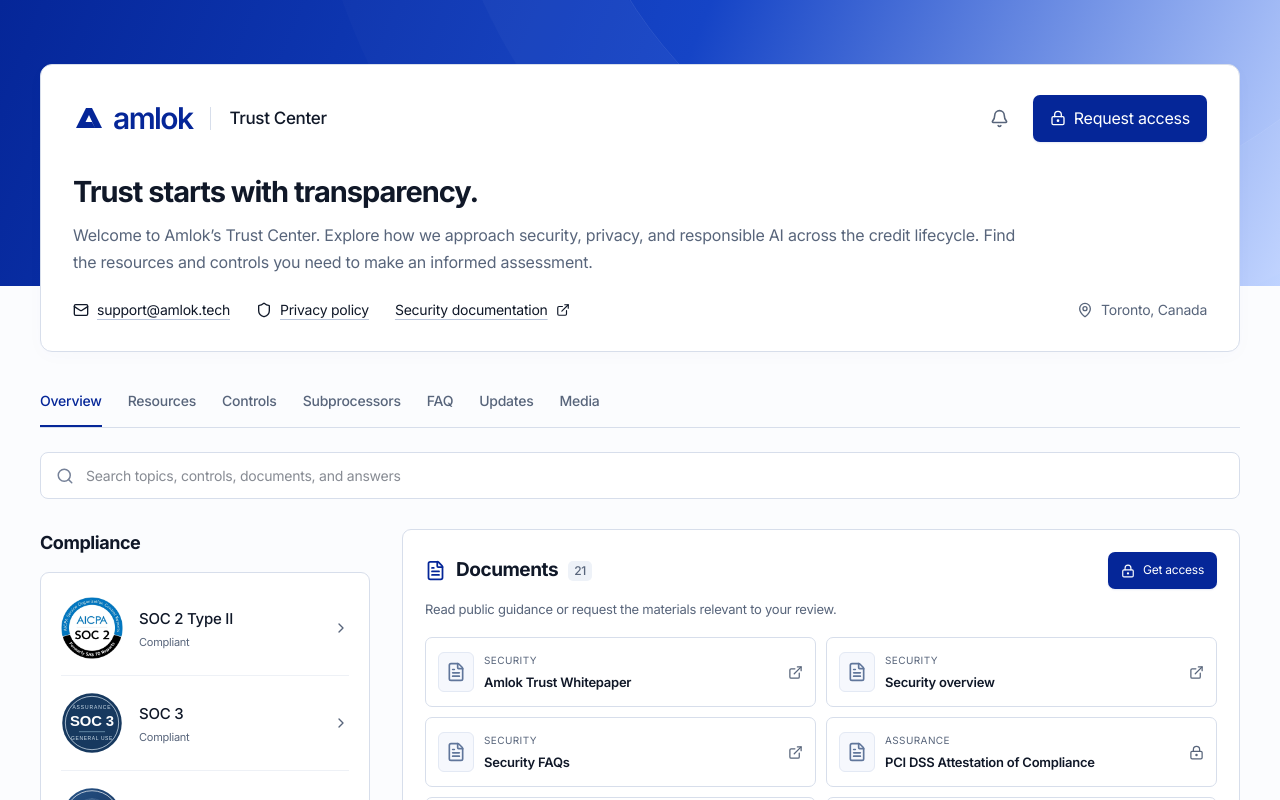
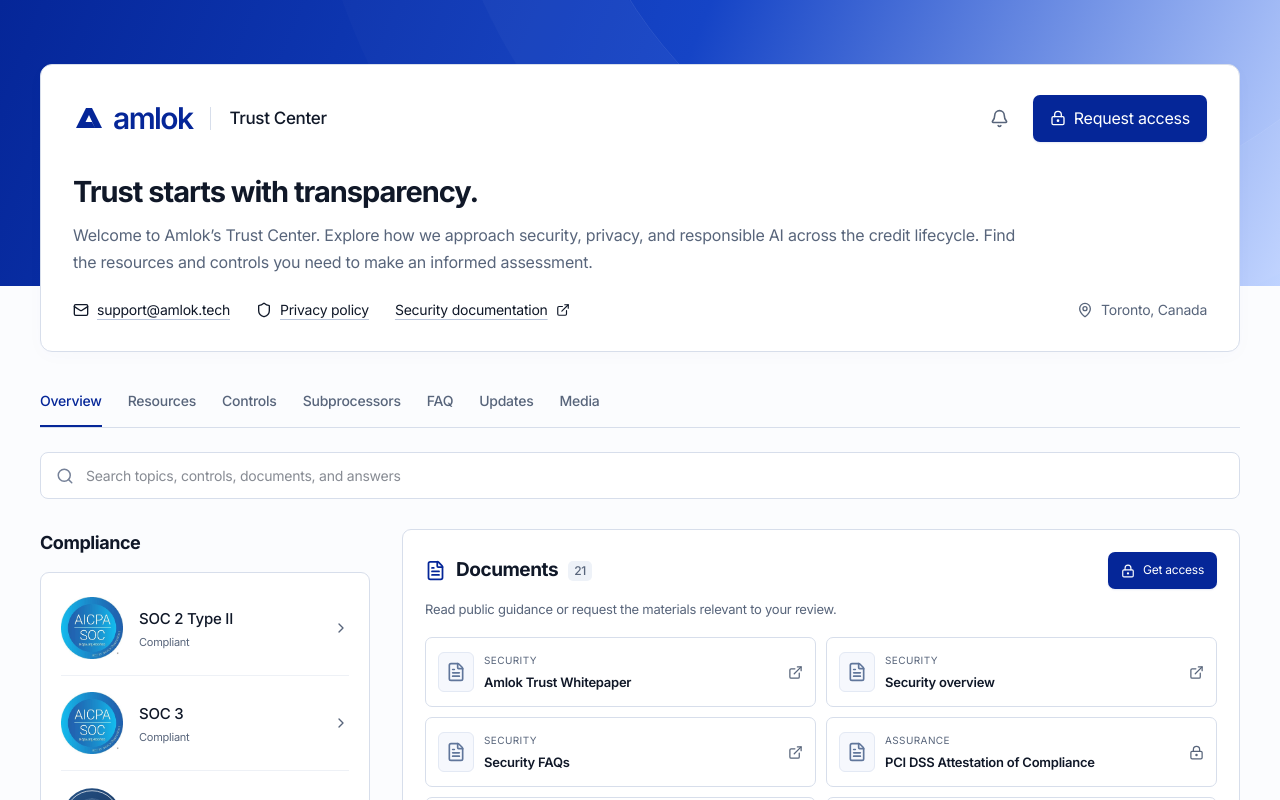
Before and after one commit to amloktech/website, a Next.js app: page /trust in a window 1280 px wide. Shown: the top 800 px of the page. Built offline with nearby package versions, Linux system fonts and the light colour scheme.

Commit message:
Use matching official AICPA SOC logos in Trust Center

```diff
--- a/src/components/trust-center-elements.tsx
+++ b/src/components/trust-center-elements.tsx
@@ -27,13 +27,8 @@ export function FrameworkBadge({ kind }: { kind: TrustFramework['badge'] }) {
     <path d="M26 30h46m-9-8 9 8-9 8M74 70H28m9-8-9 8 9 8" fill="none" stroke="#376fa0" strokeWidth="3" strokeLinecap="round" strokeLinejoin="round"/>
     <text x="50" y="58" fill="#17395f" textAnchor="middle" fontSize="26" fontWeight="700" fontFamily="Arial,sans-serif">FDX</text>
   </svg>;
-  if (kind === 'soc2') return <img className={s.certificationBadge} src="/images/trust/soc2-badge.webp" alt="" width={64} height={64}/>;
-  if (kind === 'soc3') return <svg className={s.certificationBadge} viewBox="0 0 100 100" aria-hidden="true">
-    <circle cx="50" cy="50" r="48" fill="#17395f"/><circle cx="50" cy="50" r="43" fill="none" stroke="#d2e1ed" strokeWidth="1.2"/>
-    <text x="50" y="28" fill="#d2e1ed" textAnchor="middle" fontSize="8" letterSpacing="1.5" fontFamily="Arial,sans-serif">ASSURANCE</text>
-    <text x="50" y="55" fill="#fff" textAnchor="middle" fontSize="24" fontWeight="700" fontFamily="Arial,sans-serif">SOC 3</text>
-    <path d="M29 64h42" stroke="#8fb6ce"/><text x="50" y="77" fill="#d2e1ed" textAnchor="middle" fontSize="8" letterSpacing="1" fontFamily="Arial,sans-serif">GENERAL USE</text>
-  </svg>;
+  // AICPA's service-organization SOC mark applies to both reports; keep the artwork identical.
+  if (kind === 'soc2' || kind === 'soc3') return <img className={s.certificationBadge} src="/images/trust/aicpa-soc-service-organizations.jpg" alt="" width={64} height={64}/>;
   if (kind === 'iso27001' || kind === 'iso42001') return <svg className={s.certificationBadge} viewBox="0 0 100 100" aria-hidden="true">
     <defs><linearGradient id={gradient} x1="0" y1="0" x2="1" y2="1"><stop stopColor="#275488"/><stop offset="1" stopColor="#142f58"/></linearGradient></defs>
     <circle cx="50" cy="50" r="48" fill={`url(#${gradient})`}/><circle cx="50" cy="50" r="44" fill="none" stroke="#fff" strokeWidth="1.1"/>
```
Also changed, not shown: public/images/trust/aicpa-soc-service-organizations.jpg (added).
